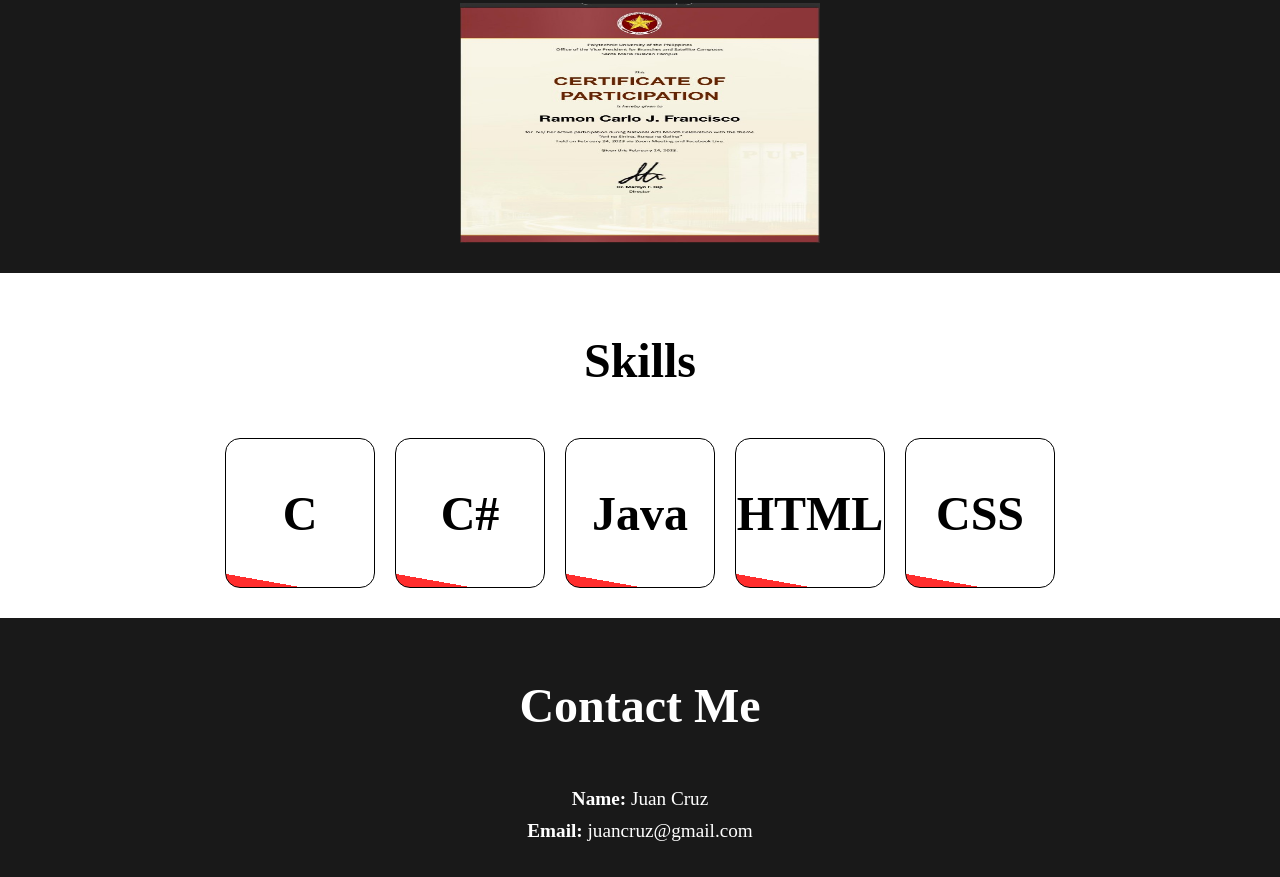
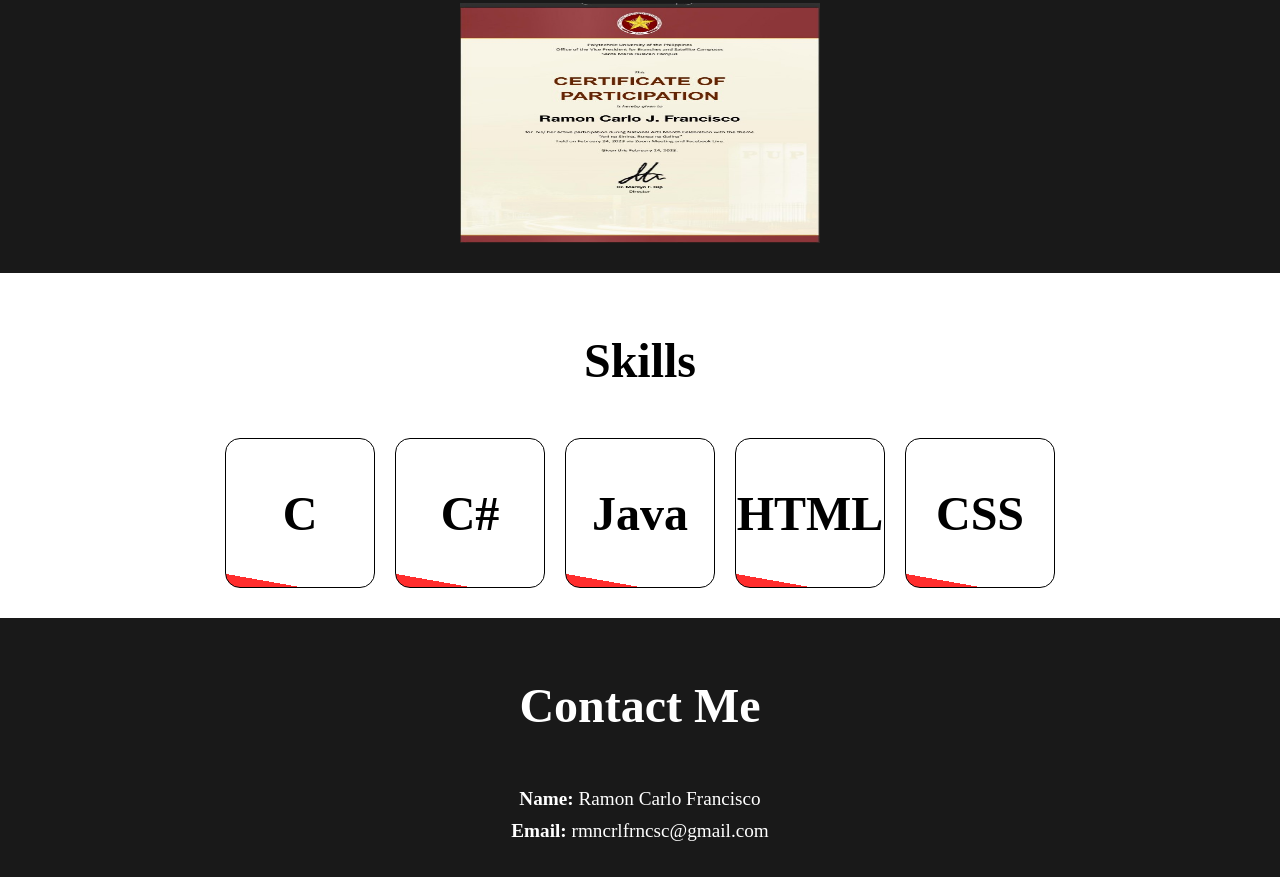
Before and after one commit to RamonCarloFrancisco/portfolio, a plain HTML site: page index.html in a window 1280 px wide. Shown: the part 1725-2602 px from the top of the page. Drawn offline with Linux system fonts and the light colour scheme.

Commit message:
Update index.html

```diff
--- a/index.html
+++ b/index.html
@@ -94,8 +94,8 @@
     <section id="Contact">
         <h1 class="headings">Contact Me</h1>
         <div class="contact-info">
-            <p><b>Name:</b> Juan Cruz</p>
-            <p><b>Email:</b> juancruz@gmail.com</p>
+            <p><b>Name:</b> Ramon Carlo Francisco</p>
+            <p><b>Email:</b> rmncrlfrncsc@gmail.com</p>
         </div>
     </section>
 
```
